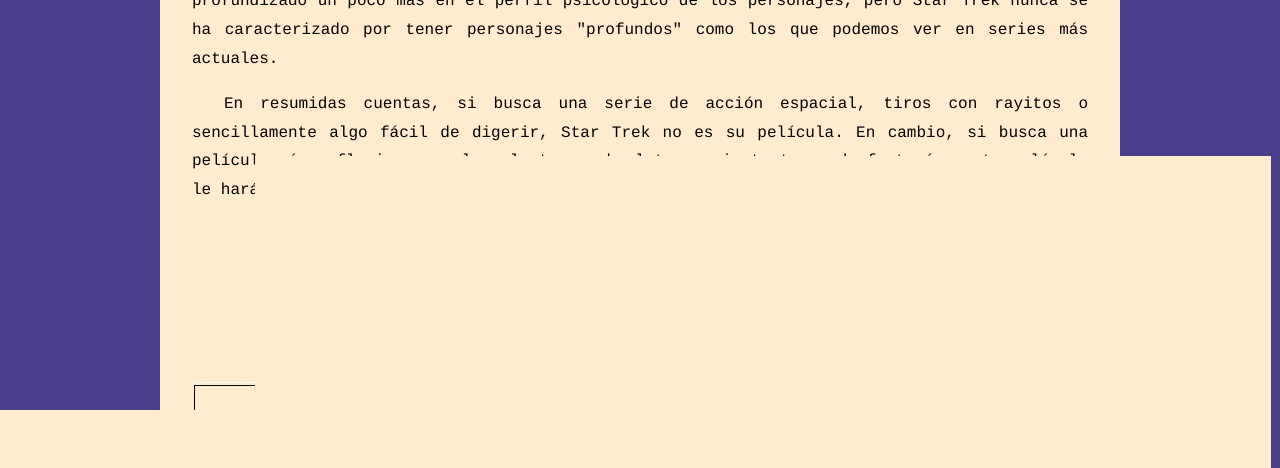
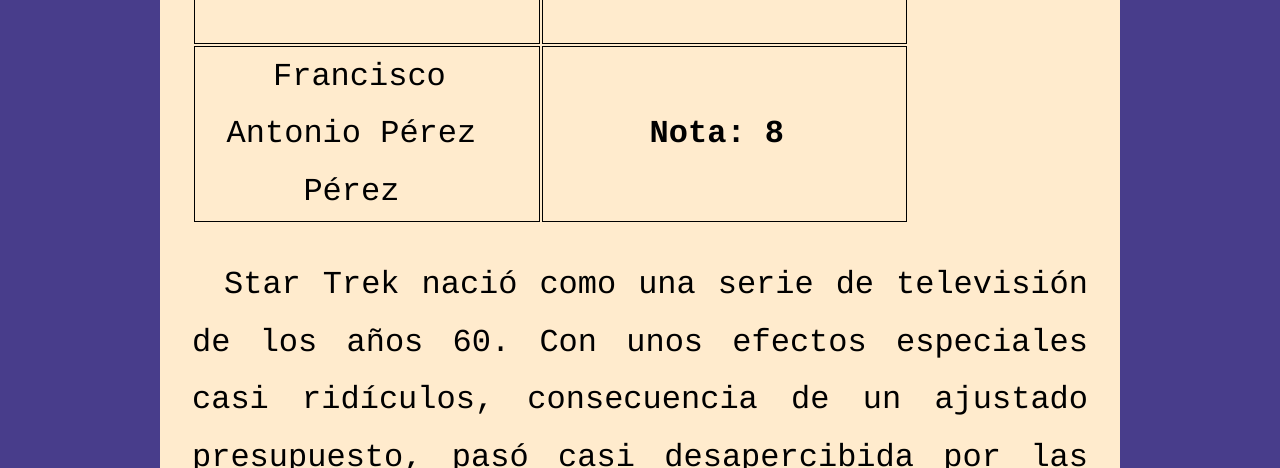
Before and after one commit to Elias-Llera/sew, a plain HTML site: page recepcion.html in a window 1280 px wide. Shown: the part 2131-2599 px from the top of the page. Drawn offline with Linux system fonts and the light colour scheme.

Commit message:
Correciones para moviles

```diff
--- a/estilo.css
+++ b/estilo.css
@@ -1,7 +1,7 @@
 /**Selector Specifity: (0,0,1)*/
 body {
   font-family: Courier, monospace;
-  font-size: 1rem;
+  font-size: 2rem;
   line-height: 1.8;
   background-color: darkslateblue;
   color: black;
--- a/recepcion.html
+++ b/recepcion.html
@@ -50,7 +50,7 @@
             </tr>
             <tr>
                 <td>Francisco Antonio Pérez Pérez</td>
-                <td> <b>Nota: 8</b> </td>
+                <td> <strong>Nota: 8</strong> </td>
             </tr>
         </table>
 
@@ -98,7 +98,7 @@
             </tr>
             <tr>
                 <td>Francisca Antonia Fernández Fernández</td>
-                <td> <b>Nota: 6</b> </td>
+                <td> <strong>Nota: 6</strong> </td>
             </tr>
         </table>
 
```
